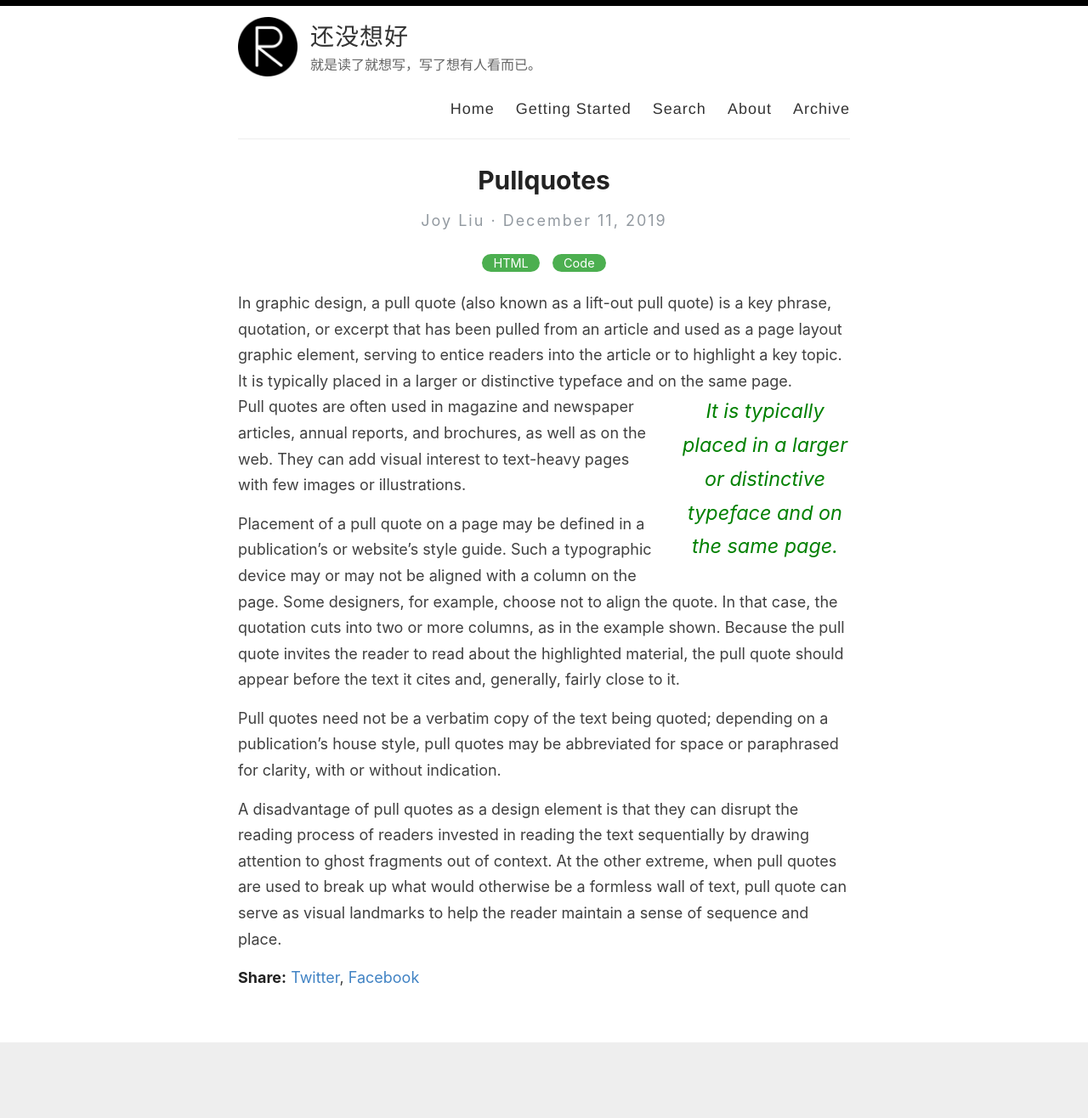
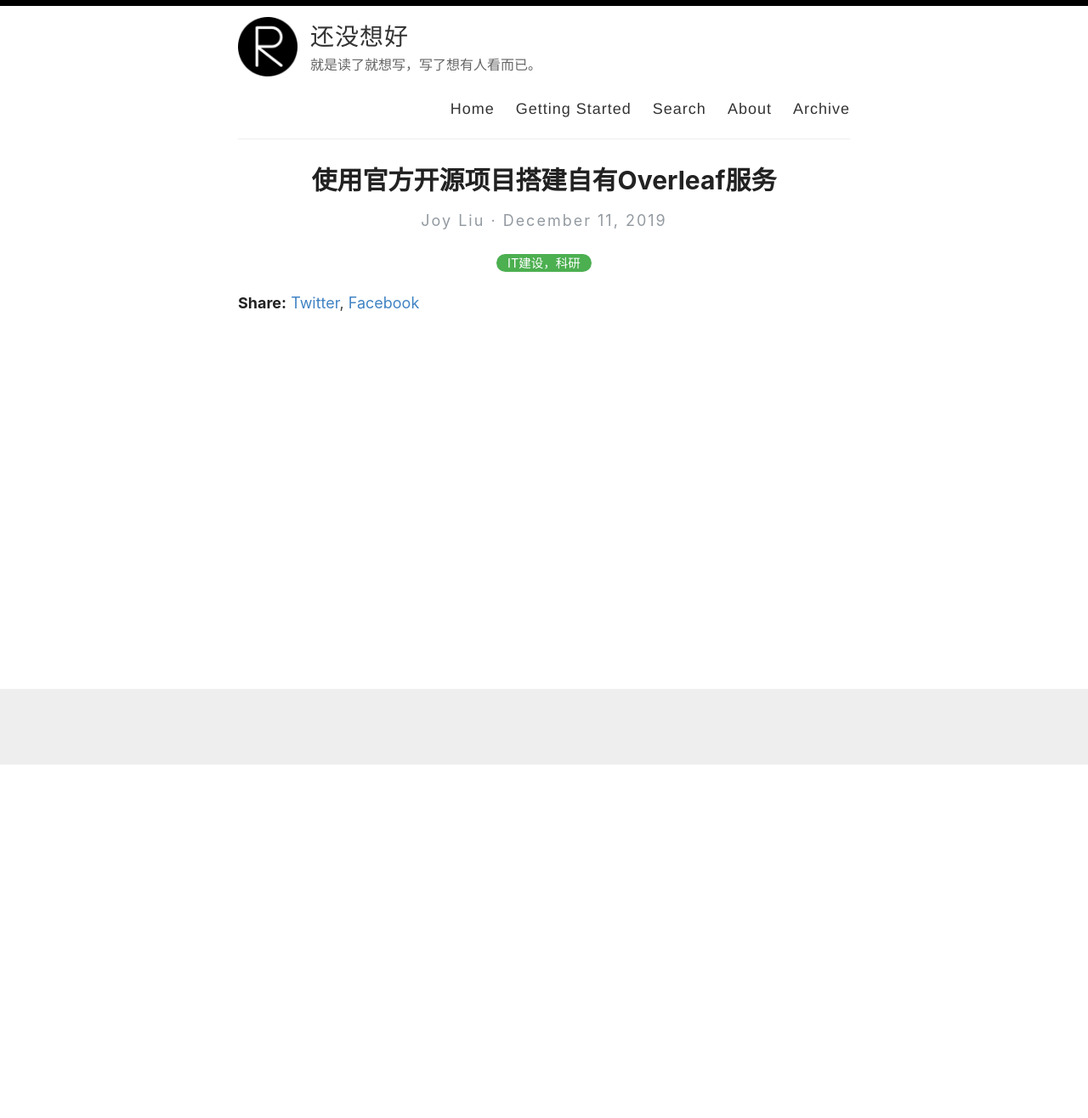
Before and after one commit to joyliu9562/joyliu.github.io, a Jekyll site: the page built from _posts/2019-12-11-pullquotes.md, in a window 1280 px wide. Shown: the whole page at 85% size. Built offline with Jekyll 4.4.1, drawn with Linux system fonts in a browser that asks for light colours; after the commit the page ends 900 px from its top, so only the background shows below that.

Commit message:
blog test

```diff
--- a/_posts/2019-12-11-pullquotes.md
+++ b/_posts/2019-12-11-pullquotes.md
@@ -1,14 +1,6 @@
 ---
 layout: post
-title:  Pullquotes
-categories: [HTML,Code]
-excerpt: In graphic design, a pull quote (also known as a lift-out pull quote) is a key phrase, quotation, or excerpt that has been pulled from an article and used as a page layout graphic element, serving to entice readers into the article or to highlight a key topic.
+title:  使用官方开源项目搭建自有Overleaf服务
+categories: [IT建设，科研]
+#excerpt: In graphic design, a pull quote (also known as a lift-out pull quote) is a key phrase, quotation, or excerpt that has been pulled from an article and used as a page layout graphic element, serving to entice readers into the article or to highlight a key topic.
 ---
-
-In graphic design, a pull quote (also known as a lift-out pull quote) is a key phrase, quotation, or excerpt that has been pulled from an article and used as a page layout graphic element, serving to entice readers into the article or to highlight a key topic. {% include pullquote.html quote="It is typically placed in a larger or distinctive typeface and on the same page." %} Pull quotes are often used in magazine and newspaper articles, annual reports, and brochures, as well as on the web. They can add visual interest to text-heavy pages with few images or illustrations.
-
-Placement of a pull quote on a page may be defined in a publication's or website's style guide. Such a typographic device may or may not be aligned with a column on the page. Some designers, for example, choose not to align the quote. In that case, the quotation cuts into two or more columns, as in the example shown. Because the pull quote invites the reader to read about the highlighted material, the pull quote should appear before the text it cites and, generally, fairly close to it.
-
-Pull quotes need not be a verbatim copy of the text being quoted; depending on a publication's house style, pull quotes may be abbreviated for space or paraphrased for clarity, with or without indication.
-
-A disadvantage of pull quotes as a design element is that they can disrupt the reading process of readers invested in reading the text sequentially by drawing attention to ghost fragments out of context. At the other extreme, when pull quotes are used to break up what would otherwise be a formless wall of text, pull quote can serve as visual landmarks to help the reader maintain a sense of sequence and place.
```
